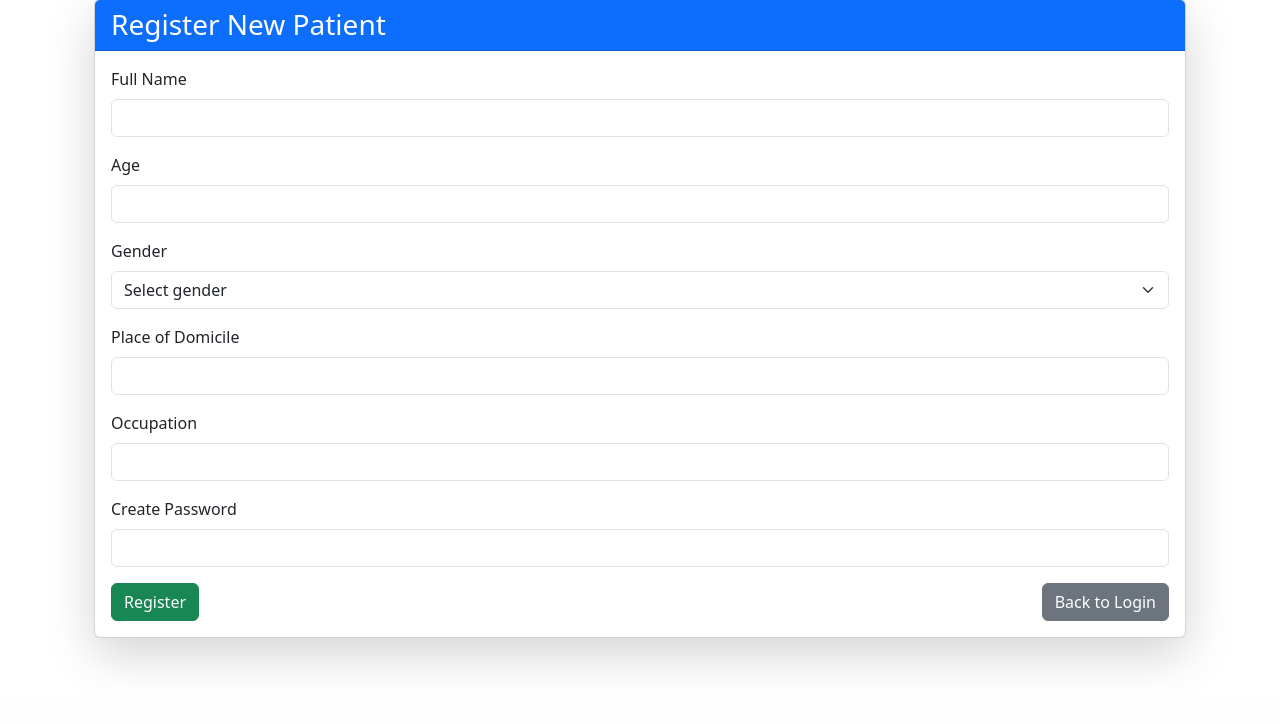
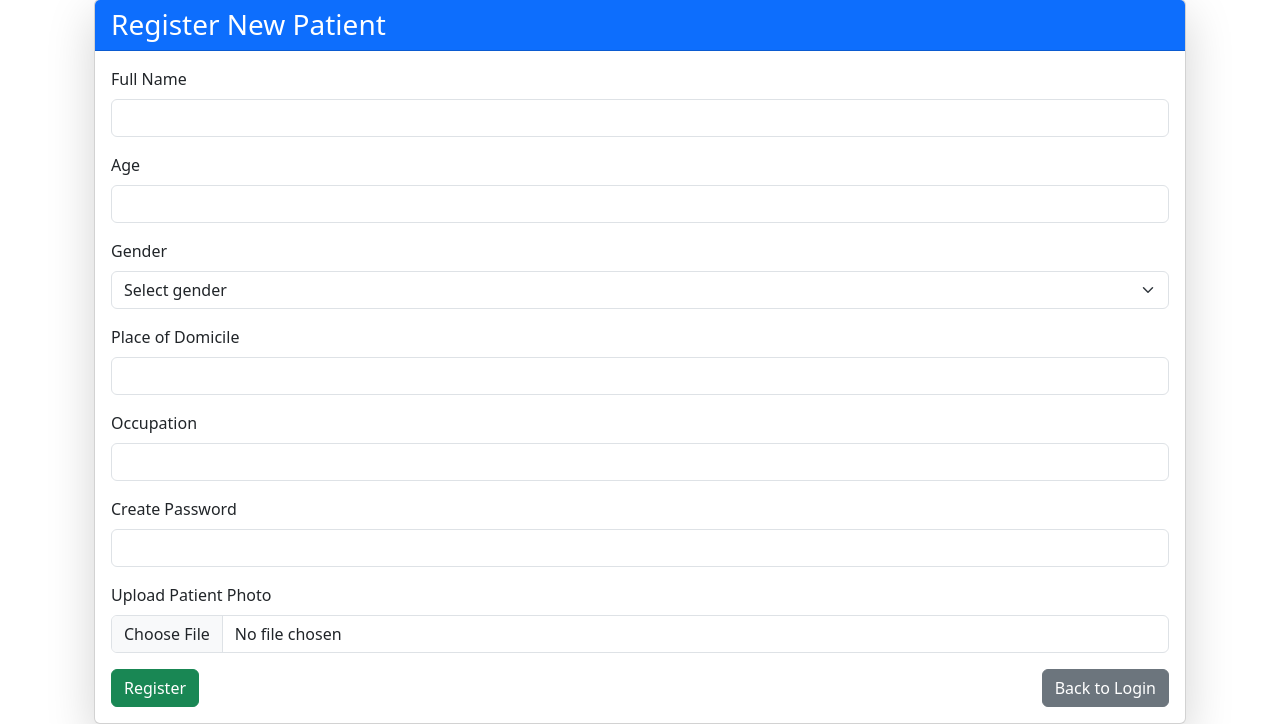
Before and after one commit to icon-13/smart_healthcare, a Flask app: page /signup_patient in a window 1280 px wide. Shown: the part 105-829 px from the top of the page. Before the commit the page ends 772 px from the top, so only its background shows below. Run offline with Flask 3, Linux system fonts and the light colour scheme.

```diff
--- a/app/__init__.py
+++ b/app/__init__.py
@@ -10,9 +10,12 @@ migrate = Migrate()
 
 def create_app():
     app = Flask(__name__)
-    app.config['SECRET_KEY'] = os.environ.get('SECRET_KEY')
+    app.config['SECRET_KEY'] = os.environ.get('SECRET_KEY') or 'dev_secret_key_change_me!'
     app.config['SQLALCHEMY_DATABASE_URI'] = os.environ.get('DATABASE_URL') or 'sqlite:///database.db'
     app.config['SQLALCHEMY_TRACK_MODIFICATIONS'] = False
+
+    app.config['UPLOAD_FOLDER'] = os.path.join(app.root_path, 'static/uploads')
+
 
     db.init_app(app)
     login_manager.init_app(app)
--- a/app/models.py
+++ b/app/models.py
@@ -6,6 +6,8 @@ class Doctor(UserMixin, db.Model):
     id = db.Column(db.Integer, primary_key=True)
     username = db.Column(db.String(80), unique=True, nullable=False)
     password = db.Column(db.String(200), nullable=False)
+    photo = db.Column(db.String(200), nullable=True)  # 🔸 Add this line
+
 
 class Patient(db.Model):
     id = db.Column(db.Integer, primary_key=True)
@@ -16,6 +18,8 @@ class Patient(db.Model):
     domicile = db.Column(db.String(100), nullable=False)
     occupation = db.Column(db.String(100), nullable=False)
     password = db.Column(db.String(200), nullable=False)
+    photo = db.Column(db.String(200), nullable=True)  # 🔸 Add this line
+
 
     # Relationship with notes
     notes = db.relationship('Note', back_populates='patient', cascade='all, delete-orphan', lazy=True)
--- a/app/templates/signup_patient.html
+++ b/app/templates/signup_patient.html
@@ -7,7 +7,8 @@
             <h3 class="mb-0">Register New Patient</h3>
         </div>
         <div class="card-body">
-            <form method="POST">
+            <!-- Note the enctype below -->
+            <form method="POST" enctype="multipart/form-data">
                 <input type="hidden" name="uid" value="{{ uid }}">
 
                 <div class="mb-3">
@@ -45,6 +46,12 @@
                     <input type="password" id="password" name="password" class="form-control" required>
                 </div>
 
+                <!-- New photo input -->
+                <div class="mb-3">
+                    <label for="photo" class="form-label">Upload Patient Photo</label>
+                    <input type="file" id="photo" name="photo" accept="image/*" class="form-control">
+                </div>
+
                 <div class="d-flex justify-content-between">
                     <button type="submit" class="btn btn-success">Register</button>
                     <a href="{{ url_for('auth.signup_patient') }}" class="btn btn-secondary">Back to Login</a>
--- a/app/views/auth.py
+++ b/app/views/auth.py
@@ -22,17 +22,39 @@ def load_user(user_id):
     return Doctor.query.get(int(user_id))
 
 # --- Doctor Sign Up ---
+import os
+from flask import Blueprint, render_template, redirect, request, url_for, flash, current_app
+from werkzeug.security import generate_password_hash
+from werkzeug.utils import secure_filename
+
+from app import db
+from app.models import Doctor
+
+
+
 @auth_bp.route('/signup_doctor', methods=['GET', 'POST'])
 def signup_doctor():
     if request.method == 'POST':
         username = request.form.get('username')
         password = request.form.get('password')
+        photo_file = request.files.get('photo')
 
         if Doctor.query.filter_by(username=username).first():
             flash("Username already exists!", "danger")
             return redirect(url_for('auth.signup_doctor'))
 
-        new_doc = Doctor(username=username, password=generate_password_hash(password))
+        photo_filename = None
+        if photo_file and photo_file.filename != '':
+            upload_folder = current_app.config['UPLOAD_FOLDER']
+            if not os.path.exists(upload_folder):
+                os.makedirs(upload_folder)
+            photo_filename = secure_filename(photo_file.filename)
+            photo_path = os.path.join(upload_folder, photo_filename)
+            photo_file.save(photo_path)
+
+        new_doc = Doctor(username=username,
+                         password=generate_password_hash(password),
+                         photo=photo_filename)
         db.session.add(new_doc)
         db.session.commit()
         flash("Doctor account created!", "success")
@@ -66,6 +88,10 @@ def logout():
     return redirect(url_for('auth.login'))
 
 # --- Patient Sign Up ---
+import os
+from werkzeug.utils import secure_filename
+from flask import current_app
+
 @auth_bp.route('/signup_patient', methods=['GET', 'POST'])
 def signup_patient():
     if request.method == 'POST':
@@ -76,6 +102,16 @@ def signup_patient():
         domicile = request.form.get('domicile')
         occupation = request.form.get('occupation')
         password = request.form.get('password')
+        photo_file = request.files.get('photo')
+
+        photo_filename = None
+        if photo_file and photo_file.filename != '':
+            filename = secure_filename(photo_file.filename)
+            upload_folder = current_app.config['UPLOAD_FOLDER']
+            os.makedirs(upload_folder, exist_ok=True)
+            photo_path = os.path.join(upload_folder, filename)
+            photo_file.save(photo_path)
+            photo_filename = filename
 
         new_patient = Patient(
             rfid_uid=uid,
@@ -84,12 +120,13 @@ def signup_patient():
             gender=gender,
             domicile=domicile,
             occupation=occupation,
-            password=generate_password_hash(password)
+            password=generate_password_hash(password),
+            photo=photo_filename
         )
         db.session.add(new_patient)
         db.session.commit()
 
-        latest_uid["uid"] = None  # ✅ Clear the UID after registration
+        latest_uid["uid"] = None  # Clear the UID after registration
 
         flash("Patient registered successfully!", "success")
         return redirect(url_for('auth.view_patient_info', uid=uid))
```
Also changed, not shown: app/templates/dashboard.html (+9 -1 lines), app/templates/patient_info.html (+9 -0 lines), app/templates/patient_profile.html (+10 -0 lines), app/templates/signup_doctor.html (+6 -1 lines), config.py (+10 -2 lines), migrations/versions/439702b7b106_initial_migration.py (deleted, +0 -56 lines), migrations/versions/47e6cf1b63e1_initial_migration.py (added, +58 -0 lines), app/static/uploads/89f186a507094fc07dc5e91141d2b644.jpg (added), instance/backup_database.db (added), instance/database.db, 1 other file.
